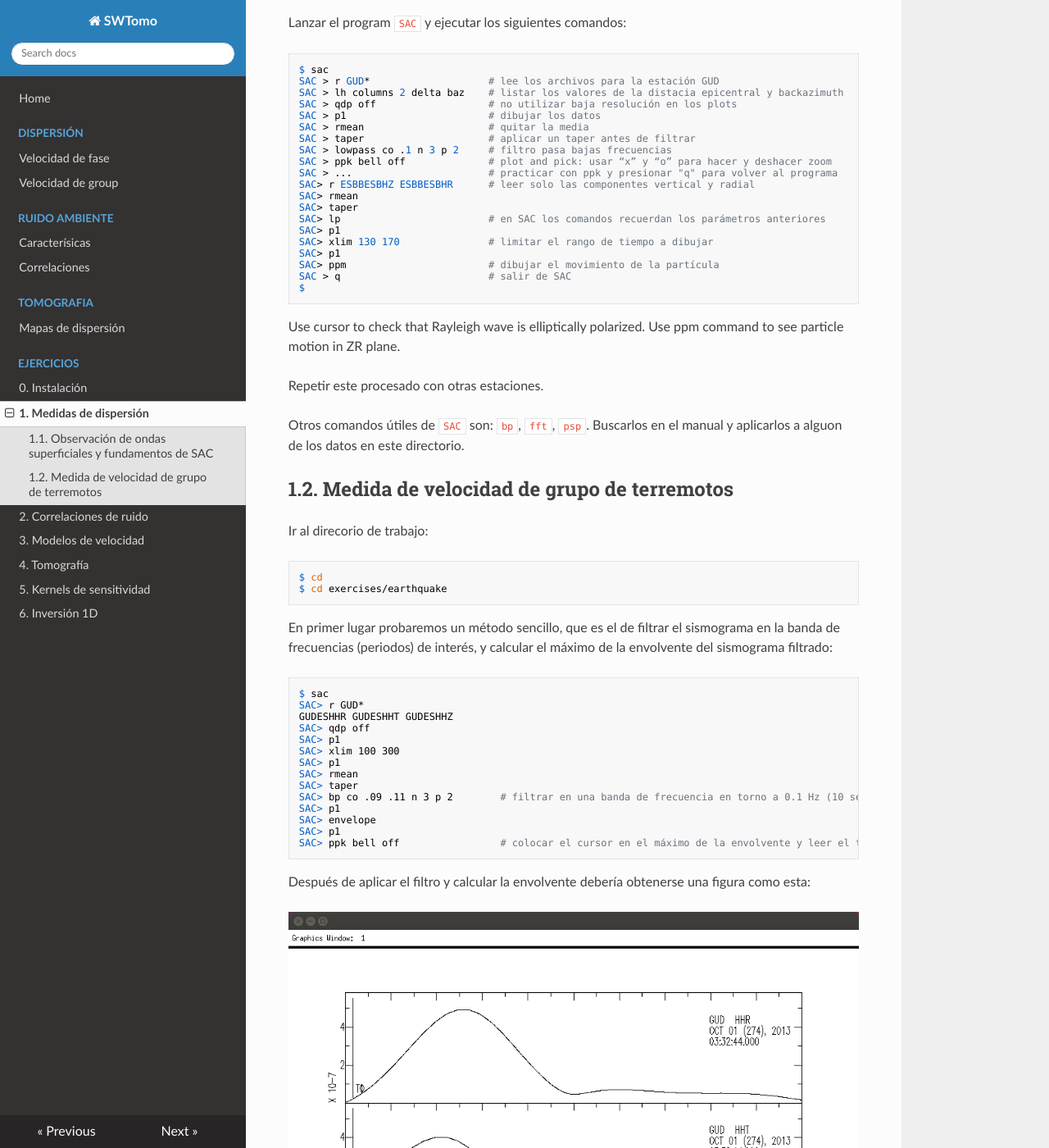
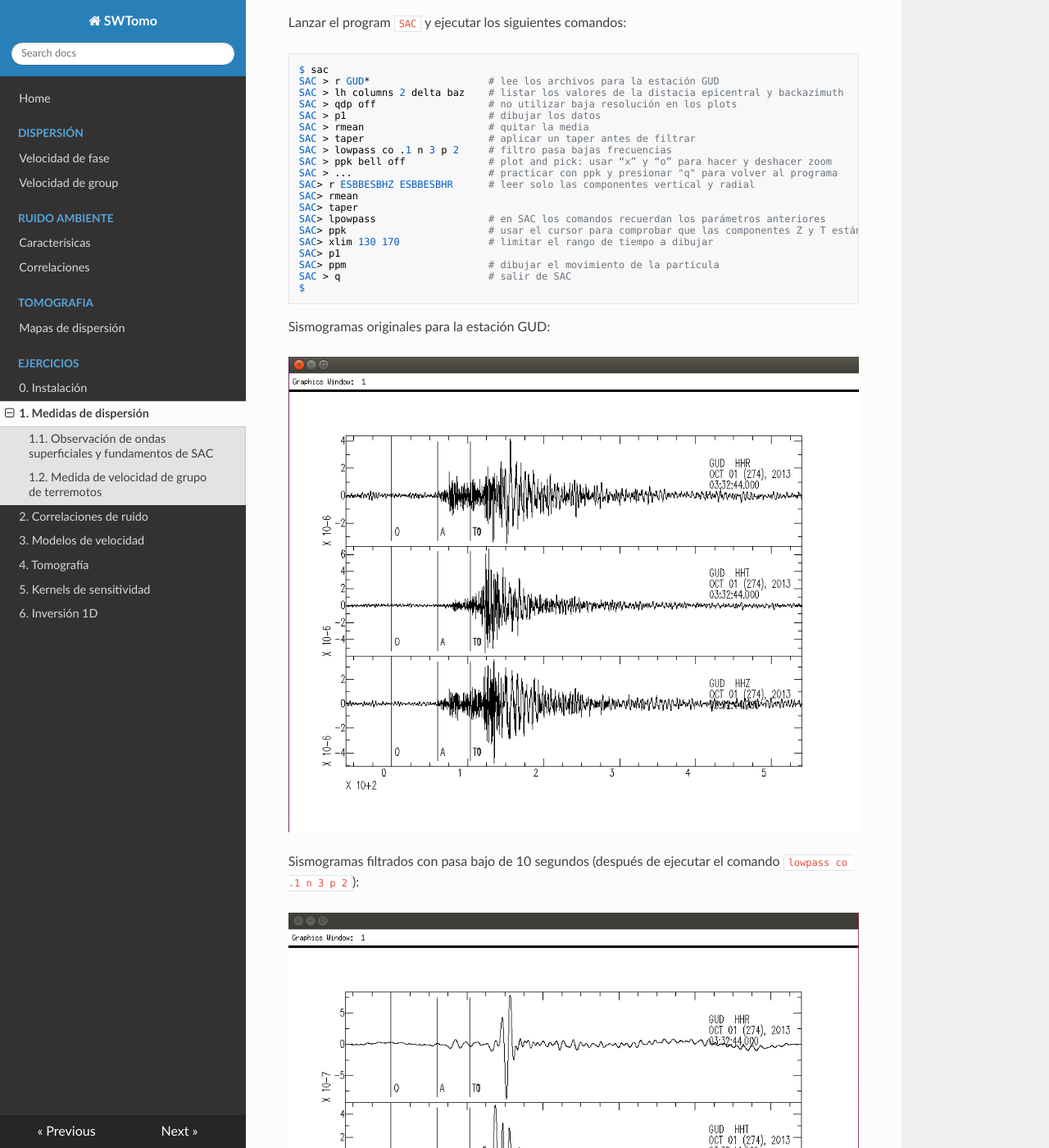
Before and after one commit to avillasenorh/SWTomo, an MkDocs documentation site: the page built from docs/exercises/1_earthquakes.md, in a window 1280 px wide and 1400 px high, scrolled down 487 px. Shown: the whole window at 82% size. Built offline with MkDocs 1.6.1, drawn with Linux system fonts in a browser that asks for light colours; nearby versions of some CDN libraries; formulas are drawn with MathJax 3; some of the changed text lies outside the part shown.

Commit message:
Update exercises 1 and 2

```diff
--- a/docs/exercises/1_earthquakes.md
+++ b/docs/exercises/1_earthquakes.md
@@ -21,28 +21,40 @@
     SAC > p1                        # dibujar los datos
     SAC > rmean                     # quitar la media
     SAC > taper                     # aplicar un taper antes de filtrar
-    SAC > lowpass co .1 n 3 p 2		# filtro pasa bajas frecuencias
-    SAC > ppk bell off				# plot and pick: usar “x” y “o” para hacer y deshacer zoom
+    SAC > lowpass co .1 n 3 p 2     # filtro pasa bajas frecuencias
+    SAC > ppk bell off              # plot and pick: usar “x” y “o” para hacer y deshacer zoom
     SAC > ...                       # practicar con ppk y presionar "q" para volver al programa
     SAC> r ESBBESBHZ ESBBESBHR      # leer solo las componentes vertical y radial
     SAC> rmean
     SAC> taper
-    SAC> lp					        # en SAC los comandos recuerdan los parámetros anteriores
-    SAC> p1
+    SAC> lpowpass                   # en SAC los comandos recuerdan los parámetros anteriores
+    SAC> ppk                        # usar el cursor para comprobar que las componentes Z y T están desfasadas
     SAC> xlim 130 170               # limitar el rango de tiempo a dibujar
     SAC> p1
-    SAC> ppm					    # dibujar el movimiento de la partícula
+    SAC> ppm                        # dibujar el movimiento de la partícula
     SAC > q                         # salir de SAC
     $
 
+Sismogramas originales para la estación GUD:
 
-Use cursor to check that Rayleigh wave is elliptically polarized.
-Use ppm command to see particle motion in ZR plane.
+![seismogram_raw](seismogram_raw.png)
+
+Sismogramas filtrados con pasa bajo de 10 segundos (después de ejecutar el comando `lowpass co .1 n 3 p 2`):
+
+![seismogram_lowpass](seismogram_lowpass.png)
+
+Movimiento de la partícula para la estación ESBB (después de ejecutar el comando `ppm`):
+
+![particle_motion](particle_motion.png)
 
 Repetir este procesado con otras estaciones.
 
-Otros comandos útiles de `SAC` son: `bp`, `fft`, `psp`. Buscarlos en el manual y
-aplicarlos a alguon de los datos en este directorio.
+Otros comandos útiles de `SAC` son: `bp`, `fft`, `psp`. Buscarlos en el manual o usar
+la ayuda del programa:
+
+    SAC > help bp
+
+Probar estos comandos con algunos de los sismogramas en este directoria
 
 ## 1.2. Medida de velocidad de grupo de terremotos
 
@@ -81,7 +93,7 @@
 del archivo `SAC` y \(t\) es el tiempo de llegada medido del máximo de la envolvente.
 
 Repetir este proceso para otros periodos (p.e. 5 segundos). Si la banda de frecuencia del filtro
-es muy estrecha pueden aparecer artefactos en la señal filtrada
+es muy estrecha pueden aparecer artefactos en la señal filtrada.
 
 En segundo lugar probaremos en método FTAN (frequency-time analysis), en concreto la implementación
 de este método en el programa `do_mft` de los Computer Programs in Seismology.
@@ -165,6 +177,6 @@
     $ do_mft -G *Z       # componente vertical para medir dispersión de ondas Rayleigh
     $ do_mft -G *R       # componente radial; debería dar la misma medida que utilizando la vertical
 
-Check that the measurements on the vertical and radial component are identical.
+Comprobar también que las medidas de dispersión realizadas en las componentes vertical y radial son iguales.
 
 [//]: # (TO-DO: script para comparar resultados)
```
Also changed, not shown: other parts of docs/exercises/1_earthquakes.md (+1 -1 lines), docs/exercises/2_correlations.md (+48 -5 lines), docs/exercises/cor_manual.png (added), docs/exercises/cor_manual_auto.png (added), docs/exercises/do_mft_corr_ftan.png (added), docs/exercises/do_mft_corr_phase.png (added), docs/exercises/do_mft_corr_phase_selected.png (added), docs/exercises/particle_motion.png (added), docs/exercises/seismogram_lowpass.png (added), docs/exercises/seismogram_raw.png (added).
